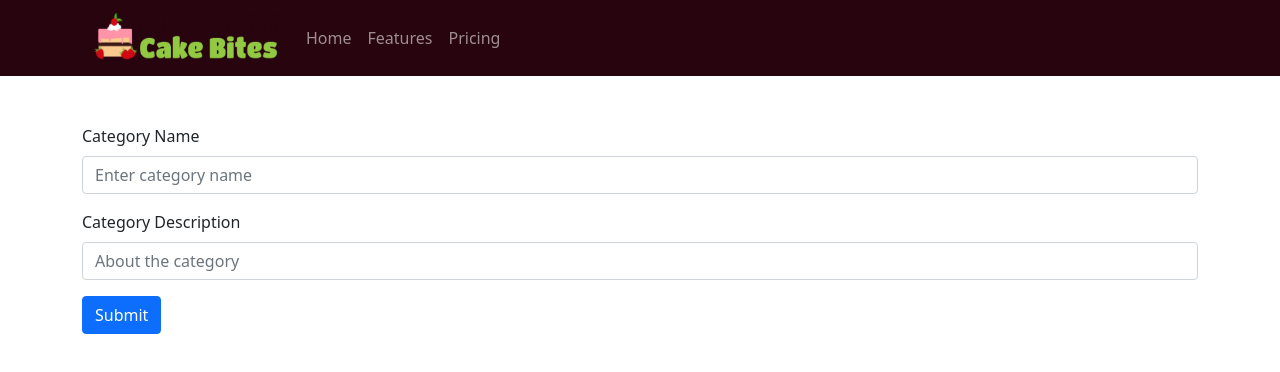
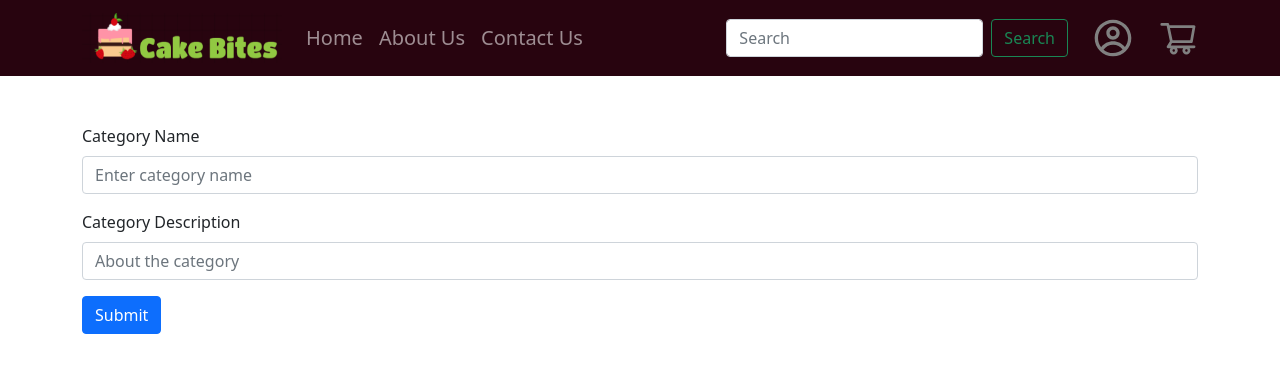
Before and after one commit to SreeparnaPaul/cakeshop_fe, a React (Create React App) app: page / in a window 1280 px wide. Shown: the top 372 px of the page. Built offline with nearby package versions, Linux system fonts and the light colour scheme.

Commit message:
updated header

```diff
--- a/package.json
+++ b/package.json
@@ -10,7 +10,8 @@
     "react": "^18.2.0",
     "react-bootstrap": "^2.4.0",
     "react-dom": "^18.2.0",
-    "react-scripts": "^5.0.1",
+    "react-icons": "^4.4.0",
+    "react-scripts": "5.0.1",
     "web-vitals": "^2.1.4"
   },
   "scripts": {
--- a/src/components/Header.js
+++ b/src/components/Header.js
@@ -1,21 +1,36 @@
 import React from 'react'
-import {Nav,Navbar,Container} from "react-bootstrap"
+import {Nav,Navbar,Container,Form,Button} from "react-bootstrap"
 import cakebites from './cakebites.png'
+import { CgProfile } from 'react-icons/cg';
+import { AiOutlineShoppingCart } from 'react-icons/ai';
+
 
 function Header() {
   return (
     <div>
-    <Navbar  variant="dark" style={{backgroundColor:"#28040f"}}>
+    <Navbar  variant="dark" style={{backgroundColor:"#28040f",fontSize:"20px"}}>
         <Container>
           <Navbar.Brand href="#home">
           <img src={cakebites} width ="200" height="50"/>
           </Navbar.Brand>
           <Nav className="me-auto">
             <Nav.Link href="#home">Home</Nav.Link>
-            <Nav.Link href="#features">Features</Nav.Link>
-            <Nav.Link href="#pricing">Pricing</Nav.Link>
+            <Nav.Link href="#features">About Us</Nav.Link>
+            <Nav.Link href="#pricing">Contact Us</Nav.Link>
           </Nav>
-        </Container>
+          <Form className="d-flex">
+            <Form.Control
+              type="search"
+              placeholder="Search"
+              className="me-2"
+              aria-label="Search"
+            />
+            <Button variant="outline-success">Search</Button>
+
+          </Form>
+          <CgProfile style={{width:"40px",height:"40px",color:"grey",marginLeft:"25px"}}/>
+            <AiOutlineShoppingCart style={{width:"40px",height:"40px",color:"grey",marginLeft:"25px"}}/>
+       </Container>
       </Navbar>
     </div>
   )
```
Also changed, not shown: 1 other file (tests, documents, lock files or other folders).
